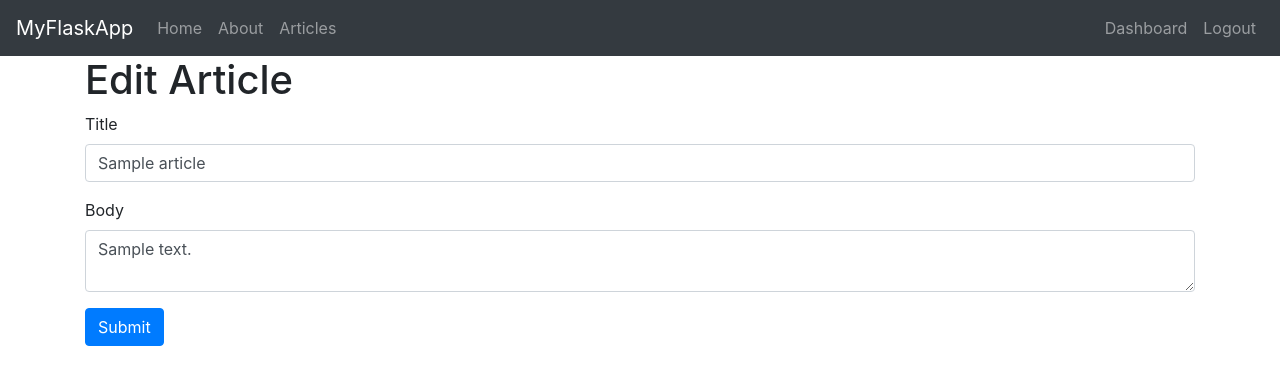
After one commit to jsebastian29/AddArticlesCRUD, a Flask app: page /edit_article/1 in a window 1280 px wide. The commit adds this page. Shown: the top 385 px of the page. Run offline with Flask 2, Linux system fonts and the light colour scheme; the visitor is signed in with stand-in values (Sample User, id 1); tables that the repository leaves empty or names only in its code hold one stand-in row (values such as "Sample post"); some libraries are stand-ins or nearby versions.

Commit message:
flask app completed CRUD

```diff
--- a/app.py
+++ b/app.py
@@ -35,7 +35,8 @@ def all_articles():
     cur = mysql.connection.cursor()
 
     # Get All Articles
-    result = cur.execute("SELECT * FROM articles")
+    username = session['username']
+    result = cur.execute("SELECT * FROM articles WHERE author = %s", [username])
 
     articles = cur.fetchall()
 
@@ -169,7 +170,8 @@ def dashboard():
     cur = mysql.connection.cursor()
 
     # Get All Articles
-    result = cur.execute("SELECT * FROM articles")
+    username = session['username']
+    result = cur.execute("SELECT * FROM articles WHERE author = %s", [username])
 
     articles = cur.fetchall()
 
@@ -187,6 +189,7 @@ class ArticleForm(Form):
     title = StringField('Title', [validators.Length(min=1, max=200)])
     body = TextAreaField('Body', [validators.Length(min=30)])
 
+# Add Article
 @app.route('/add_article', methods=['GET', 'POST'])
 @is_logged_in
 def add_article():
@@ -213,6 +216,67 @@ def add_article():
 
     return  render_template('add_article.html', form=form)
 
+# Edit Article
+@app.route('/edit_article/<string:id>', methods=['GET', 'POST'])
+@is_logged_in
+def edit_article(id):
+    # Create Cursor
+    cur = mysql.connection.cursor()
+
+    # Get Article by Id
+    result = cur.execute("SELECT * FROM articles WHERE id = %s", [id])
+
+    article = cur.fetchone()
+
+    # Get form
+    form = ArticleForm(request.form)
+
+    # Populate articles form fields
+    form.title.data = article['title']
+    form.body.data = article['body']
+
+    if request.method == 'POST' and form.validate():
+        title = request.form['title']
+        body = request.form['body']
+
+        # Create Cursor
+        cur = mysql.connection.cursor()
+
+        # Execute
+        cur.execute("UPDATE articles SET title=%s, body=%s WHERE id=%s", (title, body, id))
+
+        # Commit to DB
+        mysql.connection.commit()
+
+        # Close Connection
+        cur.close()
+
+        flash('Article updated', 'success')
+
+        return redirect(url_for('dashboard'))
+
+    return  render_template('edit_article.html', form=form)
+
+# Delete Article
+@app.route('/delete_article/<string:id>', methods=['POST'])
+@is_logged_in
+def delete_article(id):
+    # Create cursor
+    cur = mysql.connection.cursor()
+
+    cur.execute("DELETE FROM articles WHERE id=%s", [id])
+
+    # Commit to DB
+    mysql.connection.commit()
+
+    # Close Connection
+    cur.close()
+
+    flash('Article Deleted', 'success')
+
+    return redirect(url_for('dashboard'))
+
+
 if __name__ == '__main__':
     app.secret_key = 'secret123'
     app.run(debug=True)
--- /dev/null
+++ b/templates/edit_article.html
@@ -0,0 +1,15 @@
+{% extends 'layout.html' %}
+
+{% block body %}
+  <h1>Edit Article</h1>
+  {% from "includes/_formhelpers.html" import render_field %}
+  <form method="POST">
+      <div class="form-group">
+          {{ render_field(form.title, class="form-control") }}
+      </div>
+      <div class="form-group">
+          {{ render_field(form.body, class="form-control", id="editor") }}
+      </div>
+      <p><input class="btn btn-primary" type="submit" value="Submit">
+  </form>
+{% endblock %}
```
Also changed, not shown: templates/dashboard.html (+6 -1 lines).
